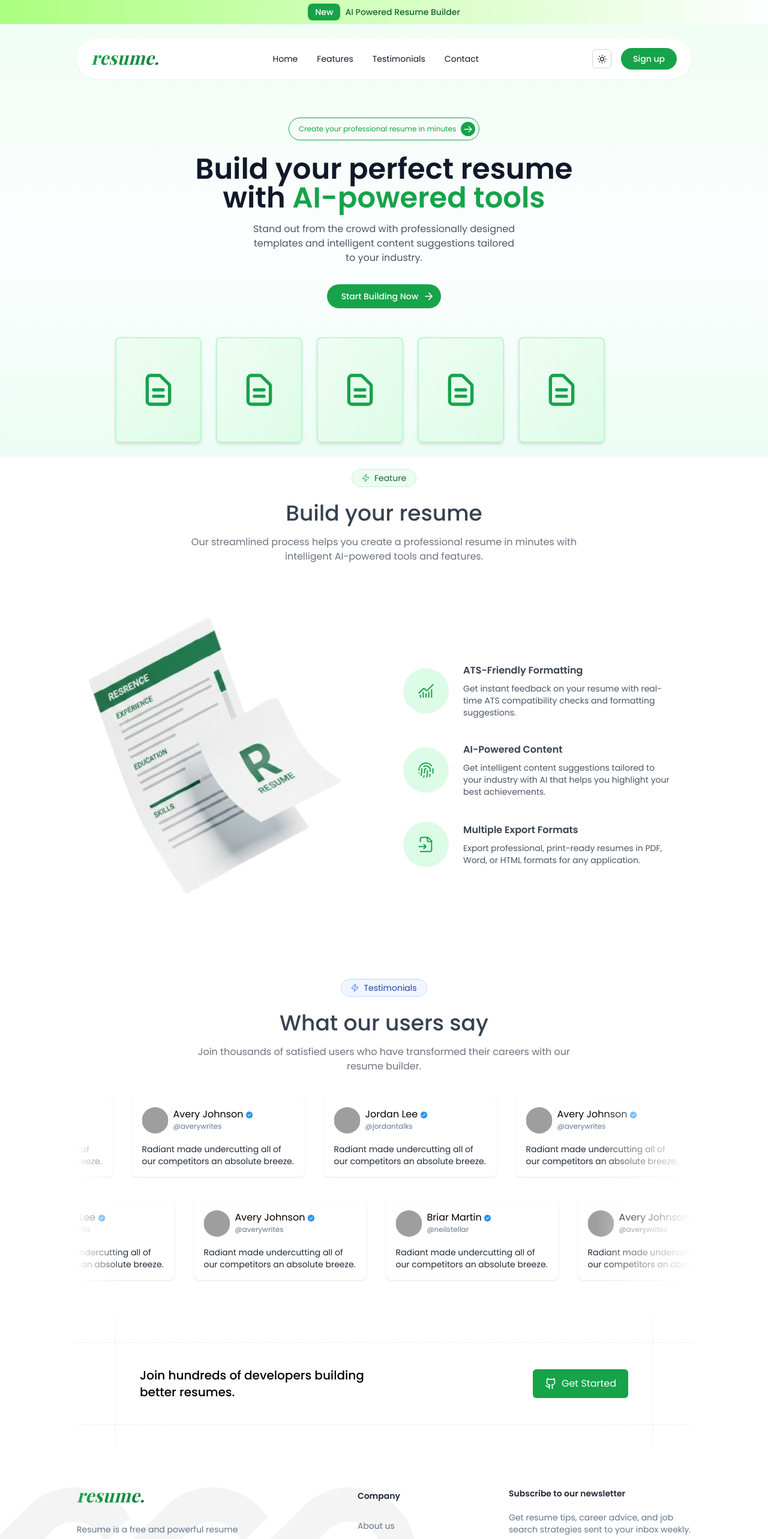
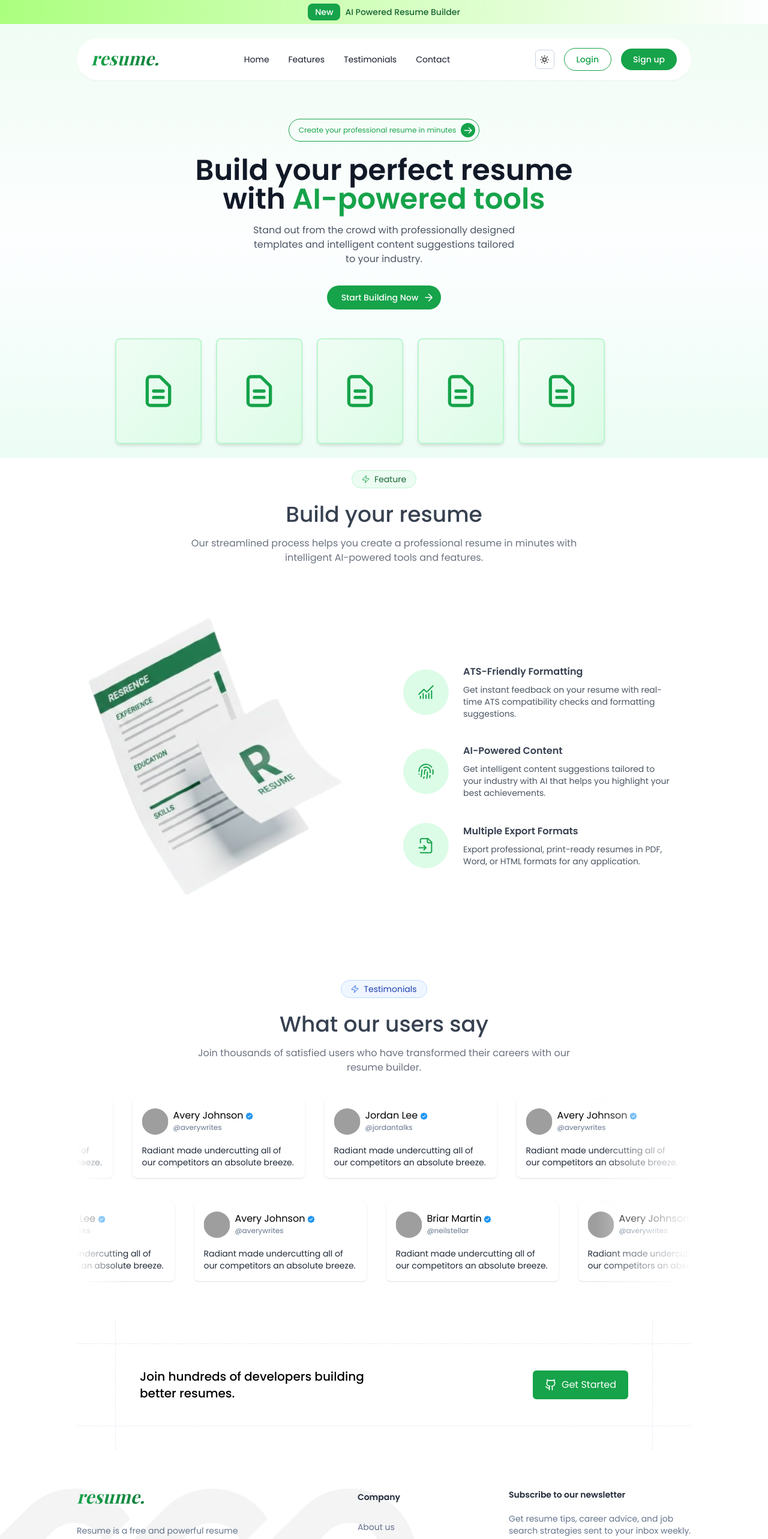
Before and after one commit to Beast-dev1/resumebuilder, a React (Vite) app in the folder client/: page / in a window 1280 px wide. Shown: the top 2566 px of the page at 60% size. Built offline with nearby package versions, Linux system fonts and the light colour scheme; no server answers; grey boxes are pictures that could not be loaded; a web font is replaced by a local one.

Commit message:
Implement user authentication checks in CTA and Hero components; update navigation links based on login status to enhance user experience. Refactor button styles and SVG icons for consistency across the application.

```diff
--- a/client/src/components/home/CTA.tsx
+++ b/client/src/components/home/CTA.tsx
@@ -1,11 +1,46 @@
+import { useState, useEffect } from 'react';
+import { Link } from '@tanstack/react-router';
+import { isAuthenticated } from '../../utils/auth';
+
 export default function CTA() {
+  const [isLoggedIn, setIsLoggedIn] = useState(false);
+
+  useEffect(() => {
+    setIsLoggedIn(isAuthenticated());
+  }, []);
+
   return (
     <div className="border-y border-dashed my-16 border-slate-200 w-full max-w-5xl mx-auto px-16">
       <div className="flex flex-col md:flex-row text-center md:text-left items-center justify-between gap-8 px-3 md:px-10 border-x border-dashed border-slate-200 py-20 -mt-10 -mb-10 w-full">
         <p className="text-xl font-medium max-w-sm">
           Join hundreds of developers building better resumes.
         </p>
-        <button className="flex items-center gap-2 rounded-md py-3 px-5 bg-green-600 hover:bg-green-700 transition text-white">
+        {isLoggedIn ? (
+          <Link
+            to="/dashboard"
+            className="flex items-center gap-2 rounded-md py-3 px-5 bg-green-600 hover:bg-green-700 transition text-white"
+          >
+            <svg
+              xmlns="http://www.w3.org/2000/svg"
+              width="20"
+              height="20"
+              viewBox="0 0 24 24"
+              fill="none"
+              stroke="currentColor"
+              strokeWidth="2"
+              strokeLinecap="round"
+              strokeLinejoin="round"
+            >
+              <path d="M3 9l9-7 9 7v11a2 2 0 0 1-2 2H5a2 2 0 0 1-2-2z" />
+              <polyline points="9 22 9 12 15 12 15 22" />
+            </svg>
+            <span>Go to Dashboard</span>
+          </Link>
+        ) : (
+          <Link
+            to="/signup"
+            className="flex items-center gap-2 rounded-md py-3 px-5 bg-green-600 hover:bg-green-700 transition text-white"
+          >
             <svg
               xmlns="http://www.w3.org/2000/svg"
               width="20"
@@ -21,7 +56,8 @@ export default function CTA() {
               <path d="M9 18c-4.51 2-5-2-7-2" />
             </svg>
             <span>Get Started</span>
-        </button>
+          </Link>
+        )}
       </div>
     </div>
   );
--- a/client/src/components/home/Hero.tsx
+++ b/client/src/components/home/Hero.tsx
@@ -1,8 +1,15 @@
 import { useState, useEffect } from 'react';
+import { Link } from '@tanstack/react-router';
 import Logo from '../ui/Logo';
+import { isAuthenticated } from '../../utils/auth';
 
 function Hero() {
   const [isMenuOpen, setIsMenuOpen] = useState(false);
+  const [isLoggedIn, setIsLoggedIn] = useState(false);
+
+  useEffect(() => {
+    setIsLoggedIn(isAuthenticated());
+  }, []);
 
   useEffect(() => {
     // Prevent body scroll when menu is open on mobile
@@ -84,6 +91,32 @@ function Hero() {
             >
               Contact
             </a>
+            {isLoggedIn ? (
+              <Link
+                to="/dashboard"
+                className="hover:text-green-600 transition cursor-pointer md:hidden"
+                onClick={() => setIsMenuOpen(false)}
+              >
+                Dashboard
+              </Link>
+            ) : (
+              <>
+                <Link
+                  to="/login"
+                  className="hover:text-green-600 transition cursor-pointer md:hidden"
+                  onClick={() => setIsMenuOpen(false)}
+                >
+                  Login
+                </Link>
+                <Link
+                  to="/signup"
+                  className="hover:text-green-600 transition cursor-pointer md:hidden"
+                  onClick={() => setIsMenuOpen(false)}
+                >
+                  Sign up
+                </Link>
+              </>
+            )}
             <button
               id="closeMenu"
               className="md:hidden text-gray-600"
@@ -120,12 +153,29 @@ function Hero() {
                 />
               </svg>
             </button>
-            <a
+            {isLoggedIn ? (
+              <Link
+                to="/dashboard"
                 className="hidden md:flex bg-green-600 text-white px-5 py-2 rounded-full text-sm font-medium hover:bg-green-700 transition"
-              href="/signup"
+              >
+                Dashboard
+              </Link>
+            ) : (
+              <>
+                <Link
+                  to="/login"
+                  className="hidden md:flex border border-green-600 text-green-600 px-5 py-2 rounded-full text-sm font-medium hover:bg-green-50 transition"
+                >
+                  Login
+                </Link>
+                <Link
+                  to="/signup"
+                  className="hidden md:flex bg-green-600 text-white px-5 py-2 rounded-full text-sm font-medium hover:bg-green-700 transition"
                 >
                   Sign up
-            </a>
+                </Link>
+              </>
+            )}
             <button
               id="openMenu"
               className="md:hidden text-gray-600"
@@ -146,9 +196,10 @@ function Hero() {
           </div>
         </header>
         <main className="flex-grow flex flex-col items-center max-w-7xl mx-auto w-full">
-          <button
+          {isLoggedIn ? (
+            <Link
+              to="/builder"
               className="mt-16 mb-6 flex items-center space-x-2 border border-green-600 text-green-600 text-xs rounded-full px-4 pr-1.5 py-1.5 hover:bg-green-50 transition"
-            type="button"
             >
               <span>Create your professional resume in minutes</span>
               <span className="flex items-center justify-center size-6 p-1 rounded-full bg-green-600">
@@ -168,7 +219,32 @@ function Hero() {
                   />
                 </svg>
               </span>
-          </button>
+            </Link>
+          ) : (
+            <Link
+              to="/login"
+              className="mt-16 mb-6 flex items-center space-x-2 border border-green-600 text-green-600 text-xs rounded-full px-4 pr-1.5 py-1.5 hover:bg-green-50 transition"
+            >
+              <span>Create your professional resume in minutes</span>
+              <span className="flex items-center justify-center size-6 p-1 rounded-full bg-green-600">
+                <svg
+                  width="14"
+                  height="11"
+                  viewBox="0 0 16 13"
+                  fill="none"
+                  xmlns="http://www.w3.org/2000/svg"
+                >
+                  <path
+                    d="M1 6.5h14M9.5 1 15 6.5 9.5 12"
+                    stroke="#fff"
+                    strokeWidth="1.5"
+                    strokeLinecap="round"
+                    strokeLinejoin="round"
+                  />
+                </svg>
+              </span>
+            </Link>
+          )}
           <h1 className="text-center text-gray-900 font-semibold text-3xl sm:text-4xl md:text-5xl max-w-2xl leading-tight">
             Build your perfect resume with
             <span className="text-green-600"> AI-powered tools</span>
@@ -177,9 +253,32 @@ function Hero() {
             Stand out from the crowd with professionally designed templates and
             intelligent content suggestions tailored to your industry.
           </p>
-          <button
+          {isLoggedIn ? (
+            <Link
+              to="/dashboard"
               className="mt-8 bg-green-600 text-white px-6 pr-2.5 py-2.5 rounded-full text-sm font-medium flex items-center space-x-2 hover:bg-green-700 transition"
-            type="button"
+            >
+              <span>Go to Dashboard</span>
+              <svg
+                width="20"
+                height="20"
+                viewBox="0 0 24 24"
+                fill="none"
+                xmlns="http://www.w3.org/2000/svg"
+              >
+                <path
+                  d="M4.821 11.999h13.43m0 0-6.714-6.715m6.715 6.715-6.715 6.715"
+                  stroke="#fff"
+                  strokeWidth="1.8"
+                  strokeLinecap="round"
+                  strokeLinejoin="round"
+                />
+              </svg>
+            </Link>
+          ) : (
+            <Link
+              to="/signup"
+              className="mt-8 bg-green-600 text-white px-6 pr-2.5 py-2.5 rounded-full text-sm font-medium flex items-center space-x-2 hover:bg-green-700 transition"
             >
               <span>Start Building Now</span>
               <svg
@@ -197,7 +296,8 @@ function Hero() {
                   strokeLinejoin="round"
                 />
               </svg>
-          </button>
+            </Link>
+          )}
           <div
             aria-label="Resume templates preview"
             className="mt-12 flex max-md:overflow-x-auto gap-6 max-w-4xl w-full pb-6"
```
Lines whose indentation alone changed are shown as unchanged.
